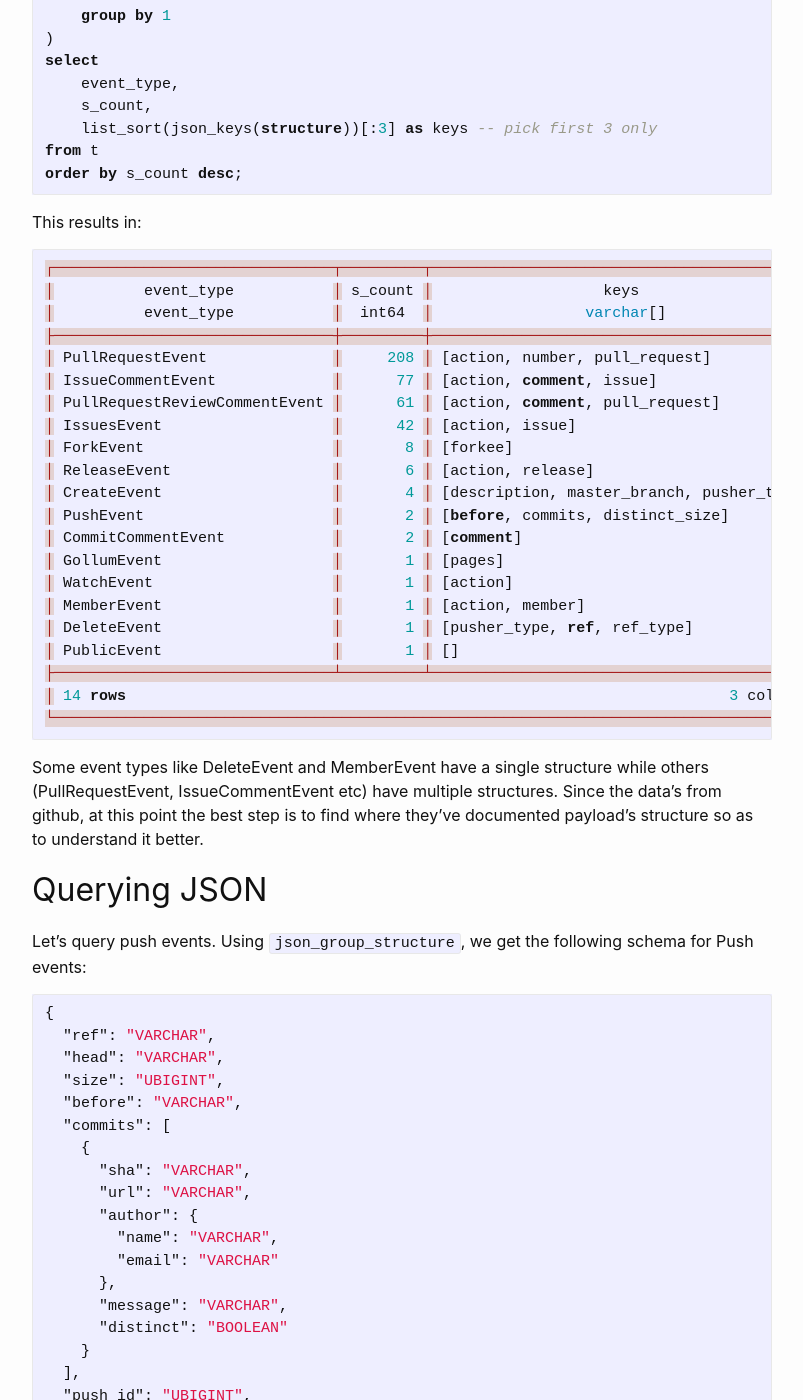
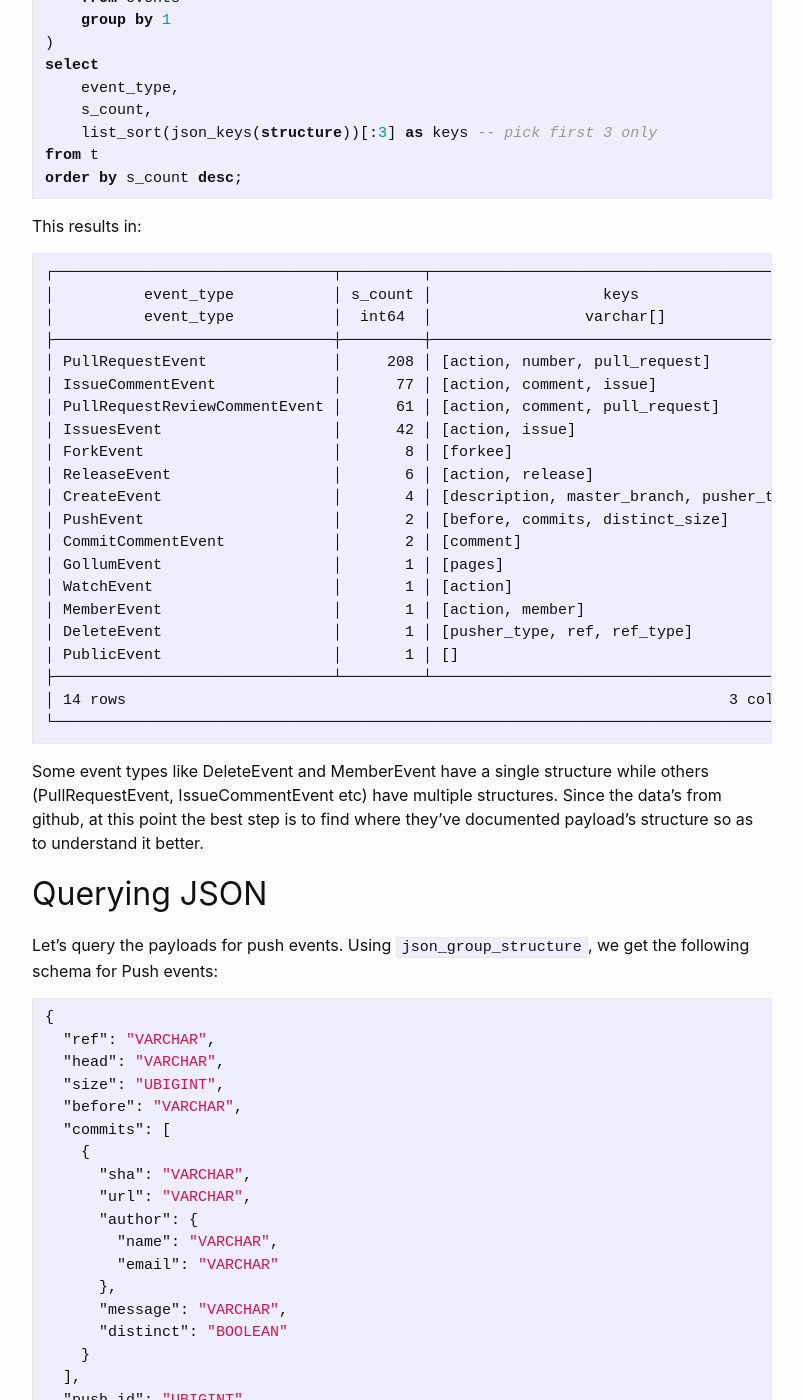
Before and after one commit to bnmoch3/blog, a Jekyll site: the page built from _posts/2023-07-25-duckdb-json-wrangling.md, in a window 1280 px wide and 1400 px high, scrolled down 7639 px. Shown: the whole window, without its empty margins (238-1041 px from the left). Built offline with Jekyll 4.4.1, drawn with Linux system fonts in a browser that asks for light colours; some of the changed text lies outside the part shown.

Commit message:
Make some changes

````diff
--- a/_posts/2023-07-25-duckdb-json-wrangling.md
+++ b/_posts/2023-07-25-duckdb-json-wrangling.md
@@ -80,7 +80,6 @@
 
 ```sql
 select count(distinct event_type) from events;
-
 -- 14
 ```
 
@@ -256,7 +255,7 @@
 duckdb -json events.db < query.sql  | jq .structure
 ```
 
-This outputs:
+For `org`, this outputs:
 
 ```json
 {
@@ -396,7 +395,7 @@
 
 This results in:
 
-```sql
+```
 ┌───────────────────────────────┬─────────┬───────────────────────────────────────────┐
 │          event_type           │ s_count │                   keys                    │
 │          event_type           │  int64  │                 varchar[]                 │
@@ -427,8 +426,8 @@
 
 ## Querying JSON
 
-Let's query push events. Using `json_group_structure`, we get the following
-schema for Push events:
+Let's query the payloads for push events. Using `json_group_structure`, we get
+the following schema for Push events:
 
 ```json
 {
@@ -637,7 +636,7 @@
 
 There's lots of other queries to try out, especially on the full github dataset.
 Querying JSON can be tricky since it involves a lot of plucking fields and
-unnesting entries, plus different values probably have different schemas. DuckDB
+unnesting entries, plus different values might not have the same schema. DuckDB
 does make things a bit easier though by providing various functions and helpers.
 And some SQL know-how really goes a long way when dealing with JSON.
 
````
Also changed, not shown: other parts of _posts/2023-07-25-duckdb-json-wrangling.md (+7 -7 lines).
